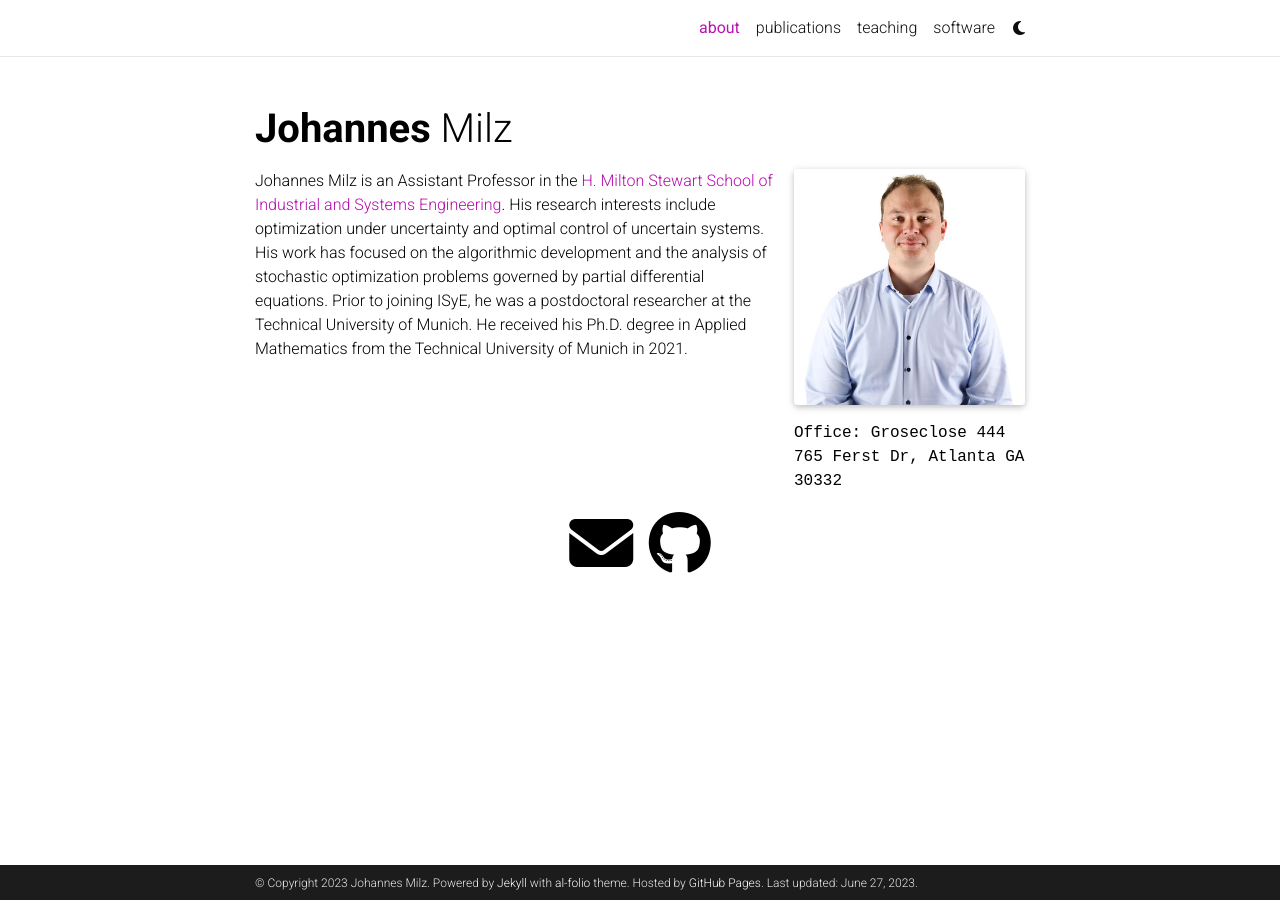
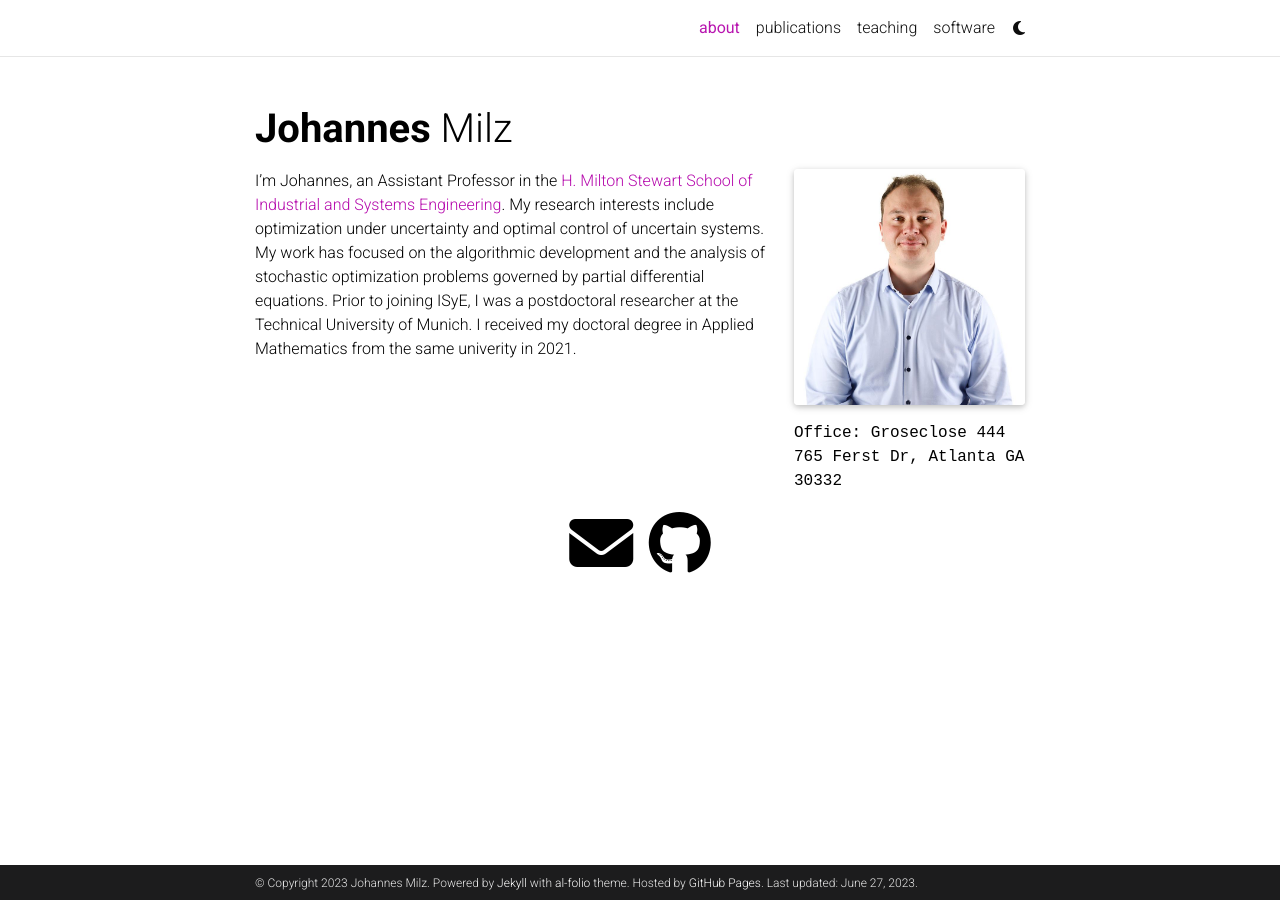
Before and after one commit to milzj/milzj.github.io, a Jekyll site: the page built from _pages/about.md, in a window 1280 px wide. Built offline with Jekyll 4.4.1, drawn with Linux system fonts in a browser that asks for light colours; comment, search, counter and statistics services are not loaded; a style sheet for code colours, icons or effects is not loaded.

Commit message:
Update about.md

```diff
--- a/_pages/about.md
+++ b/_pages/about.md
@@ -18,4 +18,4 @@
 social: true  # includes social icons at the bottom of the page
 ---
 
-Johannes Milz is an Assistant Professor in the [H. Milton Stewart School of Industrial and Systems Engineering](https://www.isye.gatech.edu). His research interests include optimization under uncertainty and optimal control of uncertain systems. His work has focused on the algorithmic development and the analysis of stochastic optimization problems governed by partial differential equations. Prior to joining ISyE, he was a postdoctoral researcher at the Technical University of Munich. He received his Ph.D. degree in Applied Mathematics from the Technical University of Munich in 2021.
+I'm Johannes, an Assistant Professor in the [H. Milton Stewart School of Industrial and Systems Engineering](https://www.isye.gatech.edu). My research interests include optimization under uncertainty and optimal control of uncertain systems. My work has focused on the algorithmic development and the analysis of stochastic optimization problems governed by partial differential equations. Prior to joining ISyE, I was a postdoctoral researcher at the Technical University of Munich. I received my doctoral degree in Applied Mathematics from the same univerity in 2021.
```
